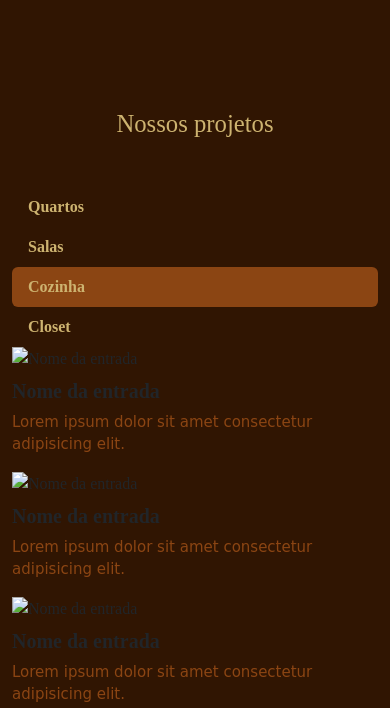
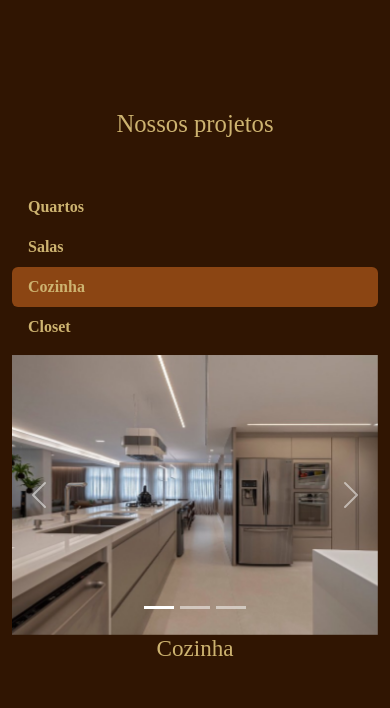
Before and after one commit to MylenaFDS/Site-Oficial---JR-M-veis-Definitivos, a plain HTML site: page index.html in a window 390 px wide. Both pictures are taken after a click on the tab "Cozinha". Shown: the part 1160-1868 px from the top of the page. Drawn offline with nearby package versions, Linux system fonts and the light colour scheme.

Commit message:
Adição de carrossel em Cozinhas

```diff
--- a/index.html
+++ b/index.html
@@ -260,31 +260,81 @@
                                     </div>
 
                                 </div>
+                                <div class="row mt-2">
+                                    <div class="col-md-6">
+                                        <div id="carouselSalaEstar" class="carousel slide" data-bs-ride="carousel">
+                                            <div class="carousel-inner">
+                                                <div class="carousel-item active">
+                                                    <img src="images/projetos/salas/salas-estar/Foto1.jpg" class="d-block w-100" alt="Foto 1 de uma sala de jantar">
+                                                </div>
+                                                <div class="carousel-item">
+                                                    <img src="images/projetos/salas/salas-estar/Foto2.jpg" class="d-block w-100" alt="Foto 2 de um sala de jantar">
+                                                </div>
+                                                <div class="carousel-item">
+                                                    <img src="images/projetos/salas/salas-estar/Foto3.jpg" class="d-block w-100" alt="Foto 3 de um sala de jantar">
+                                                </div>
+                                            </div>
+                                            <button class="carousel-control-prev" type="button" data-bs-target="#carouselSalaEstar" data-bs-slide="prev">
+                                                <span class="carousel-control-prev-icon" aria-hidden="true"></span>
+                                                <span class="visually-hidden">Previous</span>
+                                            </button>
+                                            <button class="carousel-control-next" type="button" data-bs-target="#carouselSalaEstar" data-bs-slide="next">
+                                                <span class="carousel-control-next-icon" aria-hidden="true"></span>
+                                                <span class="visually-hidden">Next</span>
+                                            </button>
+                                            <div class="carousel-indicators">
+                                                <button type="button" data-bs-target="#carouselSalaEstar" class="active" data-bs-slide-to="0"></button>
+                                                <button type="button" data-bs-target="#carouselSalaEstar" data-bs-slide-to="1"></button>
+                                                <button type="button" data-bs-target="#carouselSalaEstar" data-bs-slide-to="2"></button>
 
+                                            </div>
+                                        </div>
+                                    </div>
+                                    <div class="col-md-6">
+                                        <h3 id="sala-estar" class="text-center">Sala de estar</h3>
+                                        <p>Trazendo fluidez ao projeto, destacamos um painel revestido em lâmina natural contínuo, que serve como elo entre os ambientes, conferindo elegância e personalidade à sala de estar. Um móvel baixo com frente ripada se destaca, não apenas pelo seu design contemporâneo, mas também pela funcionalidade que oferece ao espaço, unindo estética e praticidade de forma harmoniosa.</p>
+                                    </div>
+
+
+                                </div>
                             </div>
                             <div class="tab-pane" id="cozinha">
-                                <div class="row">
-                                    <div class="col-md-3">
-                                        <img class="d-block w-100" src="images/cardapio/entradas/entrada.jpg" alt="Nome da entrada"/>
-                                        <h5 class=" fw-bold mt-2">Nome da entrada</h5>
-                                        <p>
-                                            Lorem ipsum dolor sit amet consectetur adipisicing elit.
-                                        </p>
+                                <div class="row mt-2">
+                                    <div class="col-md-6">
+                                        <div id="carouselCozinha" class="carousel slide" data-bs-ride="carousel">
+                                            <div class="carousel-inner">
+                                                <div class="carousel-item active">
+                                                    <img src="images/projetos/cozinha/Foto1.jpg" class="d-block w-100" alt="Foto 1 de uma cozinha">
+                                                </div>
+                                                <div class="carousel-item">
+                                                    <img src="images/projetos/cozinha/Foto2.jpg" class="d-block w-100" alt="Foto 2 de uma cozinha">
+                                                </div>
+                                                <div class="carousel-item">
+                                                    <img src="images/projetos/cozinha/Foto3.jpg" class="d-block w-100" alt="Foto 3 de uma cozinha">
+                                                </div>
+                                            </div>
+                                            <button class="carousel-control-prev" type="button" data-bs-target="#carouselCozinha" data-bs-slide="prev">
+                                                <span class="carousel-control-prev-icon" aria-hidden="true"></span>
+                                                <span class="visually-hidden">Previous</span>
+                                            </button>
+                                            <button class="carousel-control-next" type="button" data-bs-target="#carouselCozinha" data-bs-slide="next">
+                                                <span class="carousel-control-next-icon" aria-hidden="true"></span>
+                                                <span class="visually-hidden">Next</span>
+                                            </button>
+                                            <div class="carousel-indicators">
+                                                <button type="button" data-bs-target="#carouselCozinha" class="active" data-bs-slide-to="0"></button>
+                                                <button type="button" data-bs-target="#carouselCozinha" data-bs-slide-to="1"></button>
+                                                <button type="button" data-bs-target="#carouselCozinha" data-bs-slide-to="2"></button>
+
+                                            </div>
+                                        </div>
                                     </div>
-                                    <div class="col-md-3">
-                                        <img class="d-block w-100" src="images/cardapio/entradas/entrada.jpg" alt="Nome da entrada"/>
-                                        <h5 class=" fw-bold mt-2">Nome da entrada</h5>
-                                        <p>
-                                            Lorem ipsum dolor sit amet consectetur adipisicing elit.
-                                        </p>
+                                    <div class="col-md-6">
+                                        <h3 id="cozinha" class="text-center">Cozinha</h3>
+                                        <p></p>
                                     </div>
-                                    <div class="col-md-3">
-                                        <img class="d-block w-100" src="images/cardapio/entradas/entrada.jpg" alt="Nome da entrada"/>
-                                        <h5 class=" fw-bold mt-2">Nome da entrada</h5>
-                                        <p>
-                                            Lorem ipsum dolor sit amet consectetur adipisicing elit.
-                                        </p>
-                                    </div>
+
+
                                 </div>
                             </div>
                             <div class="tab-pane" id="closet">
@@ -370,7 +420,9 @@
         var h3QuartoBebe = document.getElementById('quarto-bebe');
         var h3QuartoInfantil = document.getElementById('quarto-infantil');
         var h3QuartoCasal = document.getElementById('quarto-casal');
-        var h3Sala = document.getElementById('sala-jantar');
+        var h3SalaJantar = document.getElementById('sala-jantar');
+        var h3SalaEstar = document.getElementById('sala-estar');
+        var h3Cozinha = document.getElementById('cozinha');
         var navLinks = document.querySelectorAll('nav ul li a');
         var navButtons = document.querySelectorAll('.nav-projetos button');
 
@@ -381,8 +433,9 @@
         h3QuartoBebe.style.color = mixColors(prata, ouro);
         h3QuartoInfantil.style.color = mixColors(prata, ouro);
         h3QuartoCasal.style.color = mixColors(prata, ouro);
-        h3Sala.style.color = mixColors(prata, ouro);
-
+        h3SalaJantar.style.color = mixColors(prata, ouro);
+        h3SalaEstar.style.color = mixColors(prata, ouro);
+        h3Cozinha.style.color = mixColors(prata, ouro);
         // Misturar as cores e atribuir ao estilo dos links do navbar
         navLinks.forEach(function(link) {
             link.style.color = mixColors(prata, ouro);
```
